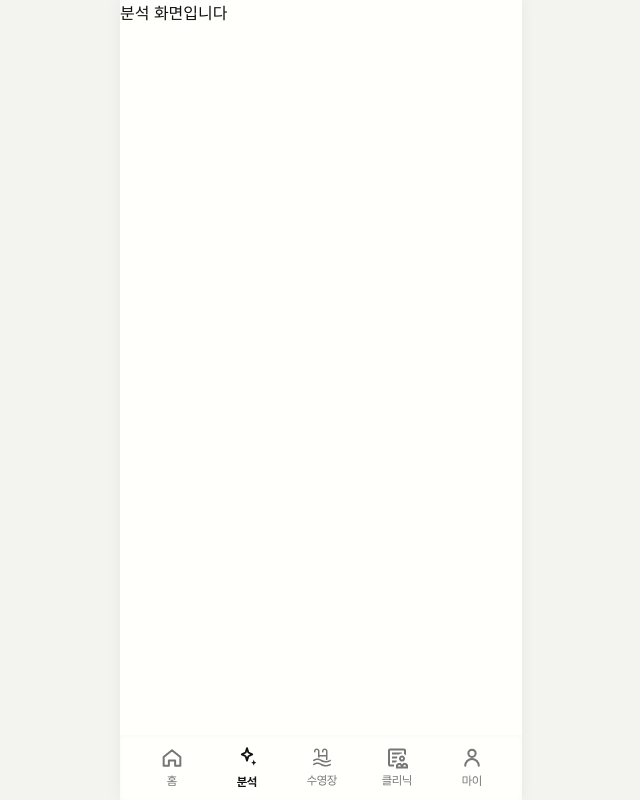
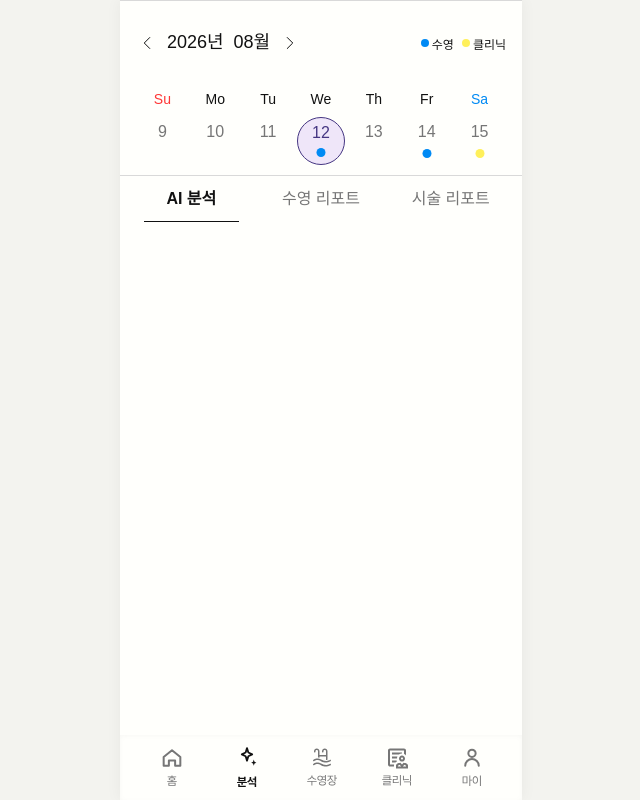
Before and after one commit to LIKELION-DuksesSwinning/SWin-FE, a React (Vite) app: page /analysis in a window 1280 px wide. Shown: the whole page, without its empty margins (319-959 px from the left). Built offline with nearby package versions, Linux system fonts and the light colour scheme; a web font is replaced by a local one.

Commit message:
feat: 수영 리포트 페이지 하드코딩 완료

```diff
--- a/src/App.jsx
+++ b/src/App.jsx
@@ -6,9 +6,10 @@ import ReservationComplete from './pages/Clinic/ReservationComplete.jsx';
 import ReservationHistory from './pages/Clinic/ReservationHistory.jsx';
 import WeeklyCalendar from './components/WeeklyCalendar/WeeklyCalendar.jsx';
 import PoolSearch from './pages/Pool/PoolSearch.jsx';
+import AIanalysis from './pages/Analysis/AIanalysis.jsx';
+import SwimReport from './pages/Analysis/SwimReport.jsx';
 import './App.css';
 
-// const Home = () => <div>홈 화면입니다</div>;
 const Home = () => (
   <div>
     <WeeklyCalendar />
@@ -25,7 +26,8 @@ function App() {
       <div className="content-area">
         <Routes>
           <Route path="/" element={<Home />} />
-          <Route path="/analysis" element={<Analysis />} />
+          <Route path="/analysis" element={<AIanalysis />} />
+          <Route path="/analysis/swim-report" element={<SwimReport />} />
           <Route path="/pool" element={<PoolSearch />} />
           <Route path="/clinic" element={<ReservationDate />} />
           <Route path="/clinic/time" element={<ReservationTime />} />
--- /dev/null
+++ b/src/pages/Analysis/AIanalysis.css
@@ -0,0 +1,71 @@
+.analysis-container {
+    display: flex;
+    flex-direction: column;
+    height: calc(100vh - 60px);
+    background-color: #FFFFFC;
+    overflow-y: auto;
+
+    -ms-overflow-style: none;
+    scrollbar-width: none;
+}
+.analysis-container::-webkit-scrollbar {
+    display: none;
+}
+
+.analysis-tab-menu {
+    display: flex;
+    height: 44px;
+    padding: 12px 24px;
+    justify-content: center;
+    align-items: center;
+    gap: 35px;
+}
+
+.tab-item {
+    flex: 1;
+    text-align: center;
+    padding: 12px 0;
+    font-size: 16px;
+    color: #767676;
+    cursor: pointer;
+    border-bottom: 2px solid transparent;
+}
+
+.tab-item.active {
+    color: #111111;
+    font-weight: 600;
+    border-bottom: 1px solid #111111;
+}
+
+.tab-item.disabled {
+    cursor: default;
+}
+
+.analysis-content {
+    flex: 1;
+    padding: 24px 20px;
+}
+
+.report-cards-container {
+    display: flex;
+    gap: 16px;
+    padding: 24px 20px;
+}
+
+.report-card-btn {
+    flex: 1;
+    background: none;
+    border: none;
+    padding: 0;
+    cursor: pointer;
+    border-radius: 8px;
+    overflow: hidden;
+    box-shadow: 0 2px 10px rgba(0, 0, 0, 0.05);
+}
+
+.report-card-btn img {
+    width: 100%;
+    height: auto;
+    display: block;
+    object-fit: contain;
+}
--- /dev/null
+++ b/src/pages/Analysis/AIanalysis.jsx
@@ -0,0 +1,34 @@
+import { useNavigate } from 'react-router-dom';
+import './AIanalysis.css';
+import WeeklyCalendar from '../../components/WeeklyCalendar/WeeklyCalendar.jsx';
+
+const AIanalysis = () => {
+    const navigate = useNavigate();
+
+    return (
+        <div className="analysis-container">
+            <WeeklyCalendar />
+
+            <div className="analysis-tab-menu">
+                <div className="tab-item active">
+                    AI 분석
+                </div>
+                <div
+                    className="tab-item"
+                    onClick={() => navigate('/analysis/swim-report')}
+                >
+                    수영 리포트
+                </div>
+                <div className="tab-item disabled">
+                    시술 리포트
+                </div>
+            </div>
+
+            <div className="analysis-content">
+                {/* AI 분석 내용 들어갈 자리 */}
+            </div>
+        </div>
+    );
+};
+
+export default AIanalysis;
--- /dev/null
+++ b/src/pages/Analysis/SwimReport.css
@@ -0,0 +1,77 @@
+.analysis-container {
+    display: flex;
+    flex-direction: column;
+    height: calc(100vh - 60px);
+    background-color: #FFFFFC;
+    overflow-y: auto;
+
+    -ms-overflow-style: none;
+    scrollbar-width: none;
+}
+.analysis-container::-webkit-scrollbar {
+    display: none;
+}
+
+.analysis-tab-menu {
+    display: flex;
+    height: 44px;
+    padding: 12px 24px;
+    justify-content: center;
+    align-items: center;
+    gap: 35px;
+}
+
+.tab-item {
+    flex: 1;
+    text-align: center;
+    padding: 12px 0;
+    font-size: 16px;
+    color: #767676;
+    cursor: pointer;
+    border-bottom: 2px solid transparent;
+}
+
+.tab-item.active {
+    color: #111111;
+    font-weight: 600;
+    border-bottom: 1px solid #111111;
+}
+
+.tab-item.disabled {
+    cursor: default;
+}
+
+.analysis-content {
+    flex: 1;
+    padding: 24px 20px;
+}
+
+.report-cards-container {
+    display: flex;
+    gap: 40px;
+    padding: 34px 43px;
+}
+
+.report-card-btn {
+    flex: 1;
+    padding: 0;
+    cursor: pointer;
+    overflow: hidden;
+    display: flex;
+    padding: 32px 12px;
+    flex-direction: column;
+    justify-content: center;
+    align-items: center;
+    gap: 16px;
+    border-radius: 8px;
+    border: 1px solid #D9D9D9;
+    background: #FFF;
+    box-shadow: 0 5px 8px 0 rgba(0, 0, 0, 0.05);
+}
+
+.report-card-btn img {
+    width: 60px;
+    height: 60px;
+    display: block;
+    object-fit: contain;
+}
--- /dev/null
+++ b/src/pages/Analysis/SwimReport.jsx
@@ -0,0 +1,45 @@
+import { useNavigate } from 'react-router-dom';
+import './SwimReport.css';
+
+import WeeklyCalendar from '../../components/WeeklyCalendar/WeeklyCalendar.jsx';
+import weeklySwimReport from '../../assets/images/weekly-swim-report.svg';
+import swimRoutineRecs from '../../assets/images/swim-routine-recs.svg';
+
+const SwimReport = () => {
+    const navigate = useNavigate();
+
+    return (
+        <div className="analysis-container">
+            <WeeklyCalendar />
+
+            <div className="analysis-tab-menu">
+                <div
+                    className="tab-item"
+                    onClick={() => navigate('/analysis')}
+                >
+                    AI 분석
+                </div>
+                <div className="tab-item active">
+                    수영 리포트
+                </div>
+                <div className="tab-item disabled">
+                    시술 리포트
+                </div>
+            </div>
+
+            <div className="report-cards-container">
+                <button className="report-card-btn" onClick={() => console.log('주간 수영 리포트 클릭')}>
+                    <img src={weeklySwimReport} alt="주간 수영 리포트" />
+                    <div>주간 수영 리포트</div>
+                </button>
+
+                <button className="report-card-btn" onClick={() => console.log('수영 루틴 추천 클릭')}>
+                    <img src={swimRoutineRecs} alt="수영 루틴 추천" />
+                    <div>수영 루틴 추천</div>
+                </button>
+            </div>
+        </div>
+    );
+};
+
+export default SwimReport;
--- a/src/styles/global.css
+++ b/src/styles/global.css
@@ -13,3 +13,11 @@ body {
     justify-content: center;
     min-height: 100vh;
 }
+
+#root {
+    width: 100%;
+    max-width: 402px;
+    min-height: 100vh;
+    background-color: #FFFFFC;
+    box-shadow: 0 0 15px rgba(0, 0, 0, 0.05);
+}
```
Also changed, not shown: src/assets/images/swim-routine-recs.svg (added), src/assets/images/weekly-swim-report.svg (added). Lines whose indentation alone changed are shown as unchanged.
